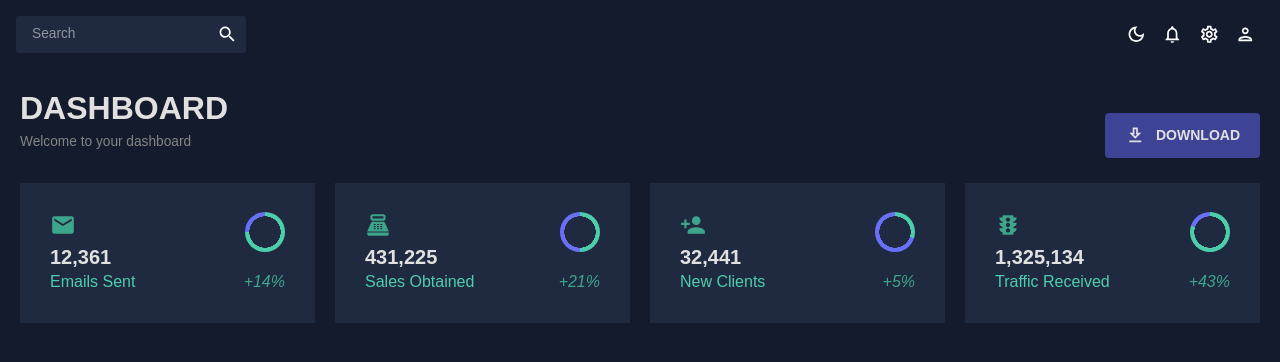
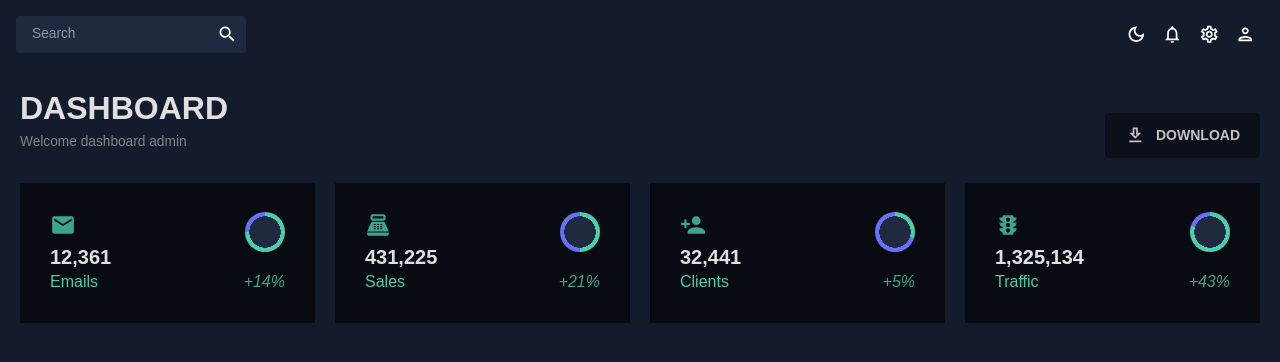
Before and after one commit to danielandersonBC96/project-full--stack-, a React (Create React App) app: page / in a window 1280 px wide. Shown: the top 362 px of the page. Built offline with nearby package versions, Linux system fonts and the light colour scheme.

Commit message:
modifie  css

```diff
--- a/src/Scenes/Dashboard/index.jsx
+++ b/src/Scenes/Dashboard/index.jsx
@@ -26,13 +26,13 @@ const Dashboard = () => {
         <Box m="20px">
 
           <Box display="flex" justifyContent="space-between" alignItems="center">
-            <Header title="DASHBOARD" subtitle="Welcome to your dashboard" />
+            <Header title="DASHBOARD" subtitle="Welcome dashboard admin " />
 
             <Box>
               <Button
                 sx={{
-                  backgroundColor: colors.blueAccent[700],
-                  color: colors.grey[100],
+                  backgroundColor: colors.primary[700],
+                  color: colors.grey[200],
                   fontSize: "14px",
                   fontWeight: "bold",
                   padding: "10px 20px",
@@ -54,14 +54,14 @@ const Dashboard = () => {
 
             <Box
               gridColumn="span 3"
-              backgroundColor={colors.primary[400]}
+              backgroundColor={colors.primary[800]}
               display="flex"
               alignItems="center"
               justifyContent="center"
             >
               <StatBox
                 title="12,361"
-                subtitle="Emails Sent"
+                subtitle="Emails "
                 progress="0.75"
                 increase="+14%"
                 icon={
@@ -73,14 +73,14 @@ const Dashboard = () => {
             </Box>
             <Box
               gridColumn="span 3"
-              backgroundColor={colors.primary[400]}
+              backgroundColor={colors.primary[800]}
               display="flex"
               alignItems="center"
               justifyContent="center"
             >
               <StatBox
                 title="431,225"
-                subtitle="Sales Obtained"
+                subtitle="Sales "
                 progress="0.50"
                 increase="+21%"
                 icon={
@@ -92,14 +92,14 @@ const Dashboard = () => {
             </Box>
             <Box
               gridColumn="span 3"
-              backgroundColor={colors.primary[400]}
+              backgroundColor={colors.primary[800]}
               display="flex"
               alignItems="center"
               justifyContent="center"
             >
               <StatBox
                 title="32,441"
-                subtitle="New Clients"
+                subtitle= "Clients"
                 progress="0.30"
                 increase="+5%"
                 icon={
@@ -111,14 +111,14 @@ const Dashboard = () => {
             </Box>
             <Box
               gridColumn="span 3"
-              backgroundColor={colors.primary[400]}
+              backgroundColor={colors. primary[800]}
               display="flex"
               alignItems="center"
               justifyContent="center"
             >
               <StatBox
                 title="1,325,134"
-                subtitle="Traffic Received"
+                subtitle="Traffic  "
                 progress="0.80"
                 increase="+43%"
                 icon={
@@ -128,7 +128,7 @@ const Dashboard = () => {
                 }
               />
             </Box>
-          </Box>
+           </Box>
         </Box>
       );
 }
```
